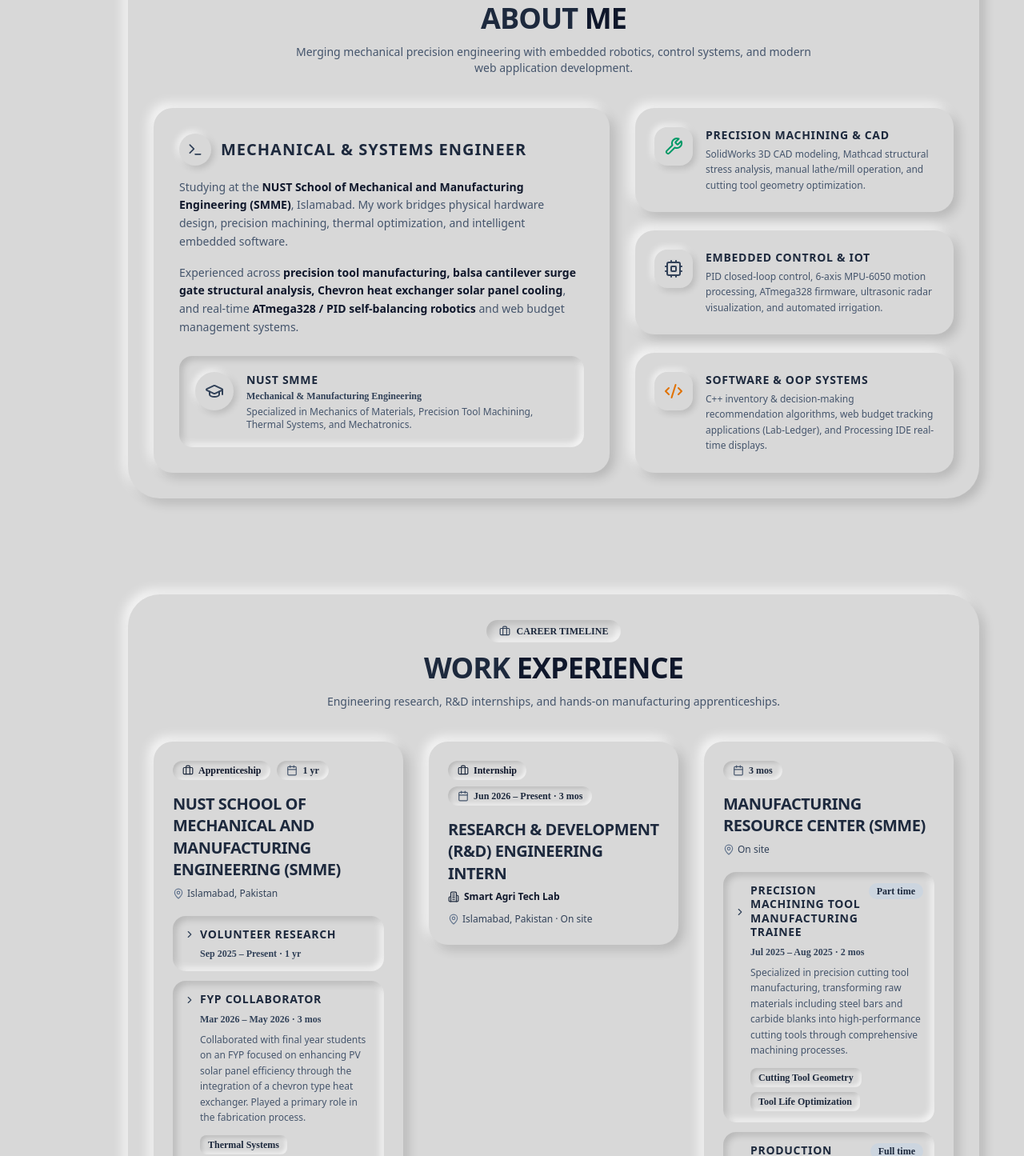
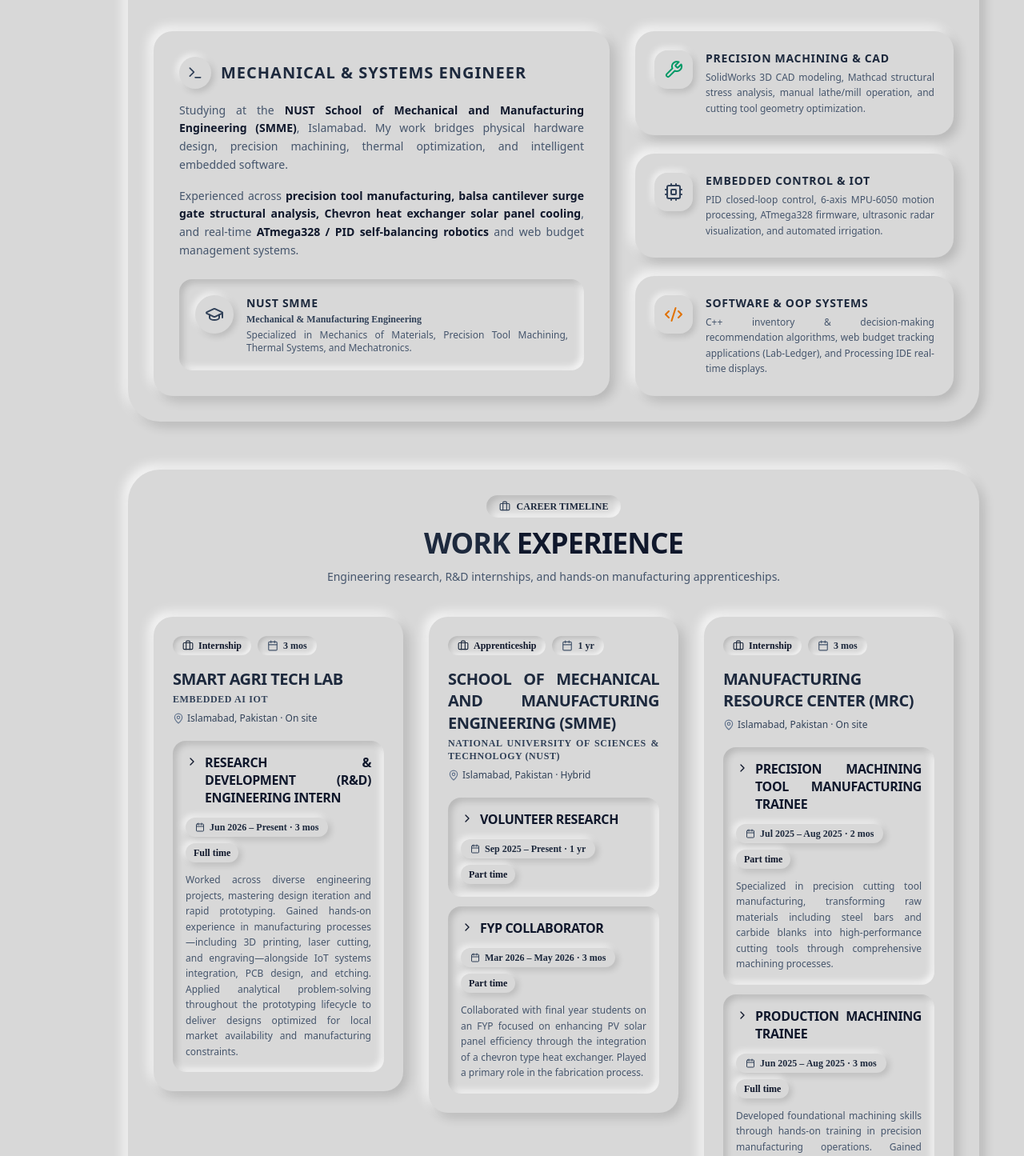
Before and after one commit to Faheem2641/Portfolio, a Next.js app: page / in a window 1280 px wide. Shown: the part 1125-2570 px from the top of the page at 80% size. Built offline with nearby package versions, Linux system fonts and the light colour scheme.

Commit message:
Work Experience

```diff
--- a/app/page.tsx
+++ b/app/page.tsx
@@ -9,7 +9,7 @@ import PortfolioFooter from "@/components/portfolio-clone/footer"
 
 export default function Home() {
   return (
-    <main className="min-h-screen bg-[#d8d8d8] text-[#1f2937] selection:bg-stone-400 selection:text-stone-900 overflow-x-hidden p-3 sm:p-6 md:pl-28 lg:pl-32 space-y-6">
+    <main className="min-h-screen bg-[#d8d8d8] text-[#1f2937] selection:bg-stone-400 selection:text-stone-900 overflow-x-hidden p-3 sm:p-6 md:pl-28 lg:pl-32 space-y-5">
       <PortfolioNavbar />
       <PortfolioHero />
       <PortfolioAbout />
--- a/components/portfolio-clone/about.tsx
+++ b/components/portfolio-clone/about.tsx
@@ -4,7 +4,7 @@ import { GraduationCap, Wrench, Cpu, Code2, Sparkles, Terminal } from "lucide-re
 
 export default function PortfolioAbout() {
   return (
-    <section id="about" className="py-12 neu-bg">
+    <section id="about" className="py-5 neu-bg">
       <div className="max-w-7xl mx-auto px-4 sm:px-6 lg:px-8">
 
         {/* Main Outer Frame (Concentric 40px Radius & Symmetrical 24px Padding) */}
@@ -38,11 +38,11 @@ export default function PortfolioAbout() {
                   </h3>
                 </div>
 
-                <p className="text-slate-600 leading-relaxed text-sm">
+                <p className="text-slate-600 leading-relaxed text-sm text-justify [text-justify:inter-word]">
                   Studying at the <strong className="text-slate-900 font-semibold">NUST School of Mechanical and Manufacturing Engineering (SMME)</strong>, Islamabad. My work bridges physical hardware design, precision machining, thermal optimization, and intelligent embedded software.
                 </p>
 
-                <p className="text-slate-600 leading-relaxed text-sm">
+                <p className="text-slate-600 leading-relaxed text-sm text-justify [text-justify:inter-word]">
                   Experienced across <strong className="text-slate-900">precision tool manufacturing, balsa cantilever surge gate structural analysis, Chevron heat exchanger solar panel cooling</strong>, and real-time <strong className="text-slate-900 font-semibold">ATmega328 / PID self-balancing robotics</strong> and web budget management systems.
                 </p>
               </div>
@@ -55,7 +55,7 @@ export default function PortfolioAbout() {
                 <div>
                   <h4 className="text-sm font-bold text-slate-800">NUST SMME</h4>
                   <p className="text-xs text-slate-700 font-mono font-semibold mt-0.5">Mechanical & Manufacturing Engineering</p>
-                  <p className="text-xs text-slate-600 font-medium mt-1">Specialized in Mechanics of Materials, Precision Tool Machining, Thermal Systems, and Mechatronics.</p>
+                  <p className="text-xs text-slate-600 font-medium mt-1 text-justify [text-justify:inter-word]">Specialized in Mechanics of Materials, Precision Tool Machining, Thermal Systems, and Mechatronics.</p>
                 </div>
               </div>
 
@@ -70,7 +70,7 @@ export default function PortfolioAbout() {
                 </div>
                 <div>
                   <h4 className="text-sm font-bold text-slate-800">Precision Machining & CAD</h4>
-                  <p className="text-xs text-slate-600 mt-1 leading-relaxed font-medium">
+                  <p className="text-xs text-slate-600 mt-1 leading-relaxed font-medium text-justify [text-justify:inter-word]">
                     SolidWorks 3D CAD modeling, Mathcad structural stress analysis, manual lathe/mill operation, and cutting tool geometry optimization.
                   </p>
                 </div>
@@ -82,7 +82,7 @@ export default function PortfolioAbout() {
                 </div>
                 <div>
                   <h4 className="text-sm font-bold text-slate-800">Embedded Control & IoT</h4>
-                  <p className="text-xs text-slate-600 mt-1 leading-relaxed font-medium">
+                  <p className="text-xs text-slate-600 mt-1 leading-relaxed font-medium text-justify [text-justify:inter-word]">
                     PID closed-loop control, 6-axis MPU-6050 motion processing, ATmega328 firmware, ultrasonic radar visualization, and automated irrigation.
                   </p>
                 </div>
@@ -94,7 +94,7 @@ export default function PortfolioAbout() {
                 </div>
                 <div>
                   <h4 className="text-sm font-bold text-slate-800">Software & OOP Systems</h4>
-                  <p className="text-xs text-slate-600 mt-1 leading-relaxed font-medium">
+                  <p className="text-xs text-slate-600 mt-1 leading-relaxed font-medium text-justify [text-justify:inter-word]">
                     C++ inventory & decision-making recommendation algorithms, web budget tracking applications (Lab-Ledger), and Processing IDE real-time displays.
                   </p>
                 </div>
--- a/components/portfolio-clone/contact.tsx
+++ b/components/portfolio-clone/contact.tsx
@@ -32,7 +32,7 @@ export default function PortfolioContact() {
   }
 
   return (
-    <section id="contact" className="py-12 neu-bg">
+    <section id="contact" className="py-5 neu-bg">
       <div className="max-w-7xl mx-auto px-4 sm:px-6 lg:px-8">
 
         {/* Main Outer Frame (Concentric 40px Radius & Symmetrical 24px Padding) */}
--- a/components/portfolio-clone/experience.tsx
+++ b/components/portfolio-clone/experience.tsx
@@ -1,11 +1,11 @@
 "use client"
 
-import { Briefcase, MapPin, Calendar, Building2, Award, ChevronRight } from "lucide-react"
+import { Briefcase, MapPin, Calendar, Building2, ChevronRight } from "lucide-react"
 import { experiencesData, ExperienceEntry, ExperienceRole } from "@/data/experience"
 
 export default function PortfolioExperience() {
   return (
-    <section id="experience" className="py-12 neu-bg">
+    <section id="experience" className="py-5 neu-bg">
       <div className="max-w-7xl mx-auto px-4 sm:px-6 lg:px-8">
 
         {/* Main Outer Frame (Concentric 40px Radius & Symmetrical 24px Padding) */}
@@ -46,6 +46,11 @@ export default function PortfolioExperience() {
                           <span className="truncate">{exp.type}</span>
                         </span>
                       )}
+                      {exp.workType && (
+                        <span className="text-xs font-mono font-bold text-slate-800 bg-slate-300/80 px-2.5 py-1 rounded-full shrink-0">
+                          {exp.workType}
+                        </span>
+                      )}
                       {exp.duration && (
                         <span className="neu-inset-sm px-3 py-1 rounded-full text-slate-800 font-bold flex items-center gap-1.5 shrink-0">
                           <Calendar className="w-3.5 h-3.5 text-slate-600 shrink-0" />
@@ -56,9 +61,14 @@ export default function PortfolioExperience() {
 
                     {/* Organization Title */}
                     <div className="space-y-1">
-                      <h3 className="text-lg sm:text-xl font-black text-slate-800 leading-snug tracking-tight">
+                      <h3 className="text-lg sm:text-xl font-black text-slate-800 leading-snug tracking-tight text-justify [text-justify:inter-word]">
                         {exp.organization}
                       </h3>
+                      {exp.subtitle && (
+                        <p className="text-xs font-mono font-bold text-slate-700 uppercase tracking-wider text-justify [text-justify:inter-word]">
+                          {exp.subtitle}
+                        </p>
+                      )}
 
                       <div className="flex flex-wrap items-center gap-3 text-xs font-medium text-slate-600 pt-1">
                         {exp.company && (
@@ -76,7 +86,7 @@ export default function PortfolioExperience() {
 
                     {/* Single Role Description if no nested roles */}
                     {!hasRoles && exp.description && (
-                      <p className="text-xs sm:text-sm text-slate-600 leading-relaxed font-normal">
+                      <p className="text-xs sm:text-sm text-slate-600 leading-relaxed font-normal text-justify [text-justify:inter-word]">
                         {exp.description}
                       </p>
                     )}
@@ -87,61 +97,35 @@ export default function PortfolioExperience() {
                         {exp.roles!.map((role: ExperienceRole, rIdx: number) => (
                           <div
                             key={rIdx}
-                            className="neu-inset p-3.5 rounded-[16px] space-y-2"
+                            className="neu-inset p-4 rounded-[16px] space-y-3"
                           >
-                            <div className="flex items-start justify-between gap-2">
-                              <div className="flex items-center gap-1.5">
-                                <ChevronRight className="w-3.5 h-3.5 text-slate-700 shrink-0 mt-0.5" />
-                                <h4 className="text-xs sm:text-sm font-bold text-slate-800 leading-tight">
-                                  {role.title}
-                                </h4>
-                              </div>
+                            {/* Role Title Header */}
+                            <div className="flex items-start gap-2">
+                              <ChevronRight className="w-4 h-4 text-slate-900 shrink-0 mt-0.5" />
+                              <h4 className="text-sm sm:text-base font-black text-slate-900 leading-snug tracking-tight text-justify [text-justify:inter-word]">
+                                {role.title}
+                              </h4>
+                            </div>
+
+                            {/* Timeline & Work Type Row */}
+                            <div className="flex flex-wrap items-center gap-2 pt-0.5">
+                              {role.duration && (
+                                <span className="inline-flex items-center gap-1.5 px-3 py-1 rounded-full neu-raised-sm text-xs font-mono font-bold text-slate-800">
+                                  <Calendar className="w-3 h-3 text-slate-700 shrink-0" />
+                                  <span>{role.duration}</span>
+                                </span>
+                              )}
                               {role.type && (
-                                <span className="text-xs font-mono font-bold text-slate-800 bg-slate-300/80 px-2.5 py-0.5 rounded-full shrink-0">
+                                <span className="neu-raised-sm px-2.5 py-1 rounded-full text-xs font-mono font-bold text-slate-900 shrink-0">
                                   {role.type}
                                 </span>
                               )}
                             </div>
 
-                            {role.duration && (
-                              <p className="text-xs font-mono font-semibold text-slate-700 pl-5">
-                                {role.duration}
-                              </p>
-                            )}
-
                             {role.description && (
-                              <p className="text-xs text-slate-600 leading-relaxed pl-5 font-normal">
+                              <p className="text-xs text-slate-600 leading-relaxed font-normal text-justify [text-justify:inter-word]">
                                 {role.description}
                               </p>
-                            )}
-
-                            {/* Attachments */}
-                            {role.attachments && role.attachments.length > 0 && (
-                              <div className="flex flex-wrap gap-1.5 pl-5 pt-1">
-                                {role.attachments.map((att: string, aIdx: number) => (
-                                  <span
-                                    key={aIdx}
-                                    className="neu-button px-3 py-1 rounded-full text-xs font-bold text-slate-900 flex items-center gap-1.5"
-                                  >
-                                    <Award className="w-3.5 h-3.5 text-amber-600" />
-                                    <span>{att}</span>
-                                  </span>
-                                ))}
-                              </div>
-                            )}
-
-                            {/* Role Skills */}
-                            {role.skills && role.skills.length > 0 && (
-                              <div className="flex flex-wrap gap-1.5 pl-5 pt-1">
-                                {role.skills.map((skill: string, sIdx: number) => (
-                                  <span
-                                    key={sIdx}
-                                    className="neu-inset-sm px-2.5 py-1 rounded-[8px] text-xs font-mono font-bold text-slate-800"
-                                  >
-                                    {skill}
-                                  </span>
-                                ))}
-                              </div>
                             )}
                           </div>
                         ))}
--- a/components/portfolio-clone/projects.tsx
+++ b/components/portfolio-clone/projects.tsx
@@ -33,7 +33,7 @@ export default function PortfolioProjects() {
   }
 
   return (
-    <section id="projects" className="py-12 neu-bg">
+    <section id="projects" className="py-5 neu-bg">
       <div className="max-w-7xl mx-auto px-4 sm:px-6 lg:px-8">
 
         {/* Main Outer Frame (Concentric 40px Radius & Symmetrical 24px Padding) */}
@@ -96,7 +96,7 @@ export default function PortfolioProjects() {
                       {/* Description with Expand / Line-clamp toggle */}
                       <div>
                         <p
-                          className={`text-xs sm:text-sm text-slate-600 leading-relaxed font-normal ${
+                          className={`text-xs sm:text-sm text-slate-600 leading-relaxed font-normal text-justify [text-justify:inter-word] ${
                             !isExpanded ? "line-clamp-4" : ""
                           }`}
                         >
--- a/components/portfolio-clone/skills.tsx
+++ b/components/portfolio-clone/skills.tsx
@@ -21,7 +21,7 @@ function getCategoryIcon(iconName: string) {
 
 export default function PortfolioSkills() {
   return (
-    <section id="skills" className="py-12 neu-bg">
+    <section id="skills" className="py-5 neu-bg">
       <div className="max-w-7xl mx-auto px-4 sm:px-6 lg:px-8">
 
         {/* Main Outer Frame (Concentric 40px Radius & Symmetrical 24px Padding) */}
--- a/data/experience.ts
+++ b/data/experience.ts
@@ -10,8 +10,10 @@ export interface ExperienceRole {
 
 export interface ExperienceEntry {
   organization: string
+  subtitle?: string | null
   company?: string | null
   type?: string | null
+  workType?: string | null
   duration?: string | null
   location?: string | null
   description?: string | null
@@ -20,55 +22,63 @@ export interface ExperienceEntry {
 
 export const experiencesData: ExperienceEntry[] = [
   {
-    organization: "NUST School of Mechanical and Manufacturing Engineering (SMME)",
+    organization: "Smart Agri Tech Lab",
+    subtitle: "Embedded AI IoT",
+    type: "Internship",
+    duration: "3 mos",
+    location: "Islamabad, Pakistan · On site",
+    roles: [
+      {
+        title: "Research & Development (R&D) Engineering Intern",
+        type: "Full time",
+        duration: "Jun 2026 – Present · 3 mos",
+        location: "Islamabad, Pakistan",
+        description: "Worked across diverse engineering projects, mastering design iteration and rapid prototyping. Gained hands-on experience in manufacturing processes—including 3D printing, laser cutting, and engraving—alongside IoT systems integration, PCB design, and etching. Applied analytical problem-solving throughout the prototyping lifecycle to deliver designs optimized for local market availability and manufacturing constraints."
+      }
+    ]
+  },
+  {
+    organization: "School of Mechanical and Manufacturing Engineering (SMME)",
+    subtitle: "National University of Sciences & Technology (NUST)",
     type: "Apprenticeship",
     duration: "1 yr",
-    location: "Islamabad, Pakistan",
+    location: "Islamabad, Pakistan · Hybrid",
     roles: [
       {
         title: "Volunteer Research",
+        type: "Part time",
         duration: "Sep 2025 – Present · 1 yr",
         location: "Hybrid",
         description: null
       },
       {
         title: "FYP Collaborator",
+        type: "Part time",
         duration: "Mar 2026 – May 2026 · 3 mos",
         location: "On site",
-        description: "Collaborated with final year students on an FYP focused on enhancing PV solar panel efficiency through the integration of a chevron type heat exchanger. Played a primary role in the fabrication process.",
-        skills: ["Thermal Systems", "Heat Exchangers"]
+        description: "Collaborated with final year students on an FYP focused on enhancing PV solar panel efficiency through the integration of a chevron type heat exchanger. Played a primary role in the fabrication process."
       }
     ]
   },
   {
-    organization: "Research & Development (R&D) Engineering Intern",
-    company: "Smart Agri Tech Lab",
+    organization: "Manufacturing Resource Center (MRC)",
     type: "Internship",
-    duration: "Jun 2026 – Present · 3 mos",
+    duration: "3 mos",
     location: "Islamabad, Pakistan · On site",
-    description: null
-  },
-  {
-    organization: "Manufacturing Resource Center (SMME)",
-    duration: "3 mos",
-    location: "On site",
     roles: [
       {
         title: "Precision Machining Tool Manufacturing Trainee",
         type: "Part time",
         duration: "Jul 2025 – Aug 2025 · 2 mos",
         location: "Islamabad, Pakistan",
-        description: "Specialized in precision cutting tool manufacturing, transforming raw materials including steel bars and carbide blanks into high-performance cutting tools through comprehensive machining processes.",
-        skills: ["Cutting Tool Geometry", "Tool Life Optimization"]
+        description: "Specialized in precision cutting tool manufacturing, transforming raw materials including steel bars and carbide blanks into high-performance cutting tools through comprehensive machining processes."
       },
       {
         title: "Production Machining Trainee",
         type: "Full time",
         duration: "Jun 2025 – Aug 2025 · 3 mos",
         location: "Islamabad, Pakistan",
-        description: "Developed foundational machining skills through hands-on training in precision manufacturing operations. Gained practical experience in manual lathe and mill operations while building proficiency with precision tools.",
-        attachments: ["Machining Certificate"],
-        skills: ["Manual lathe and mill operation", "Precision measuring tools"]
+        description: "Developed foundational machining skills through hands-on training in precision manufacturing operations. Gained practical experience in manual lathe and mill operations while building proficiency with precision tools."
       }
     ]
   }
```
Also changed, not shown: app/globals.css (+25 -13 lines), components/portfolio-clone/hero.tsx (+2 -8 lines).
